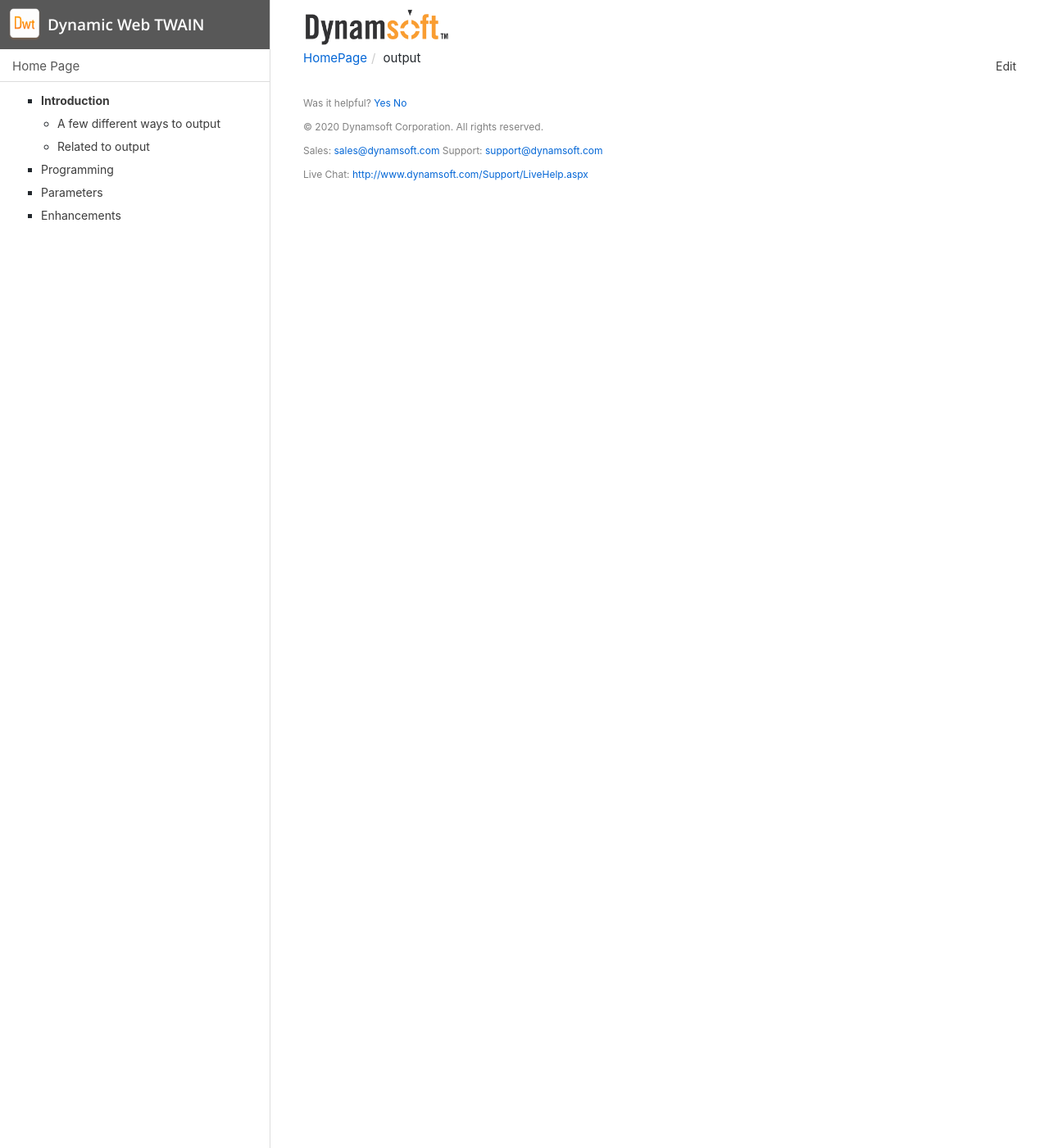
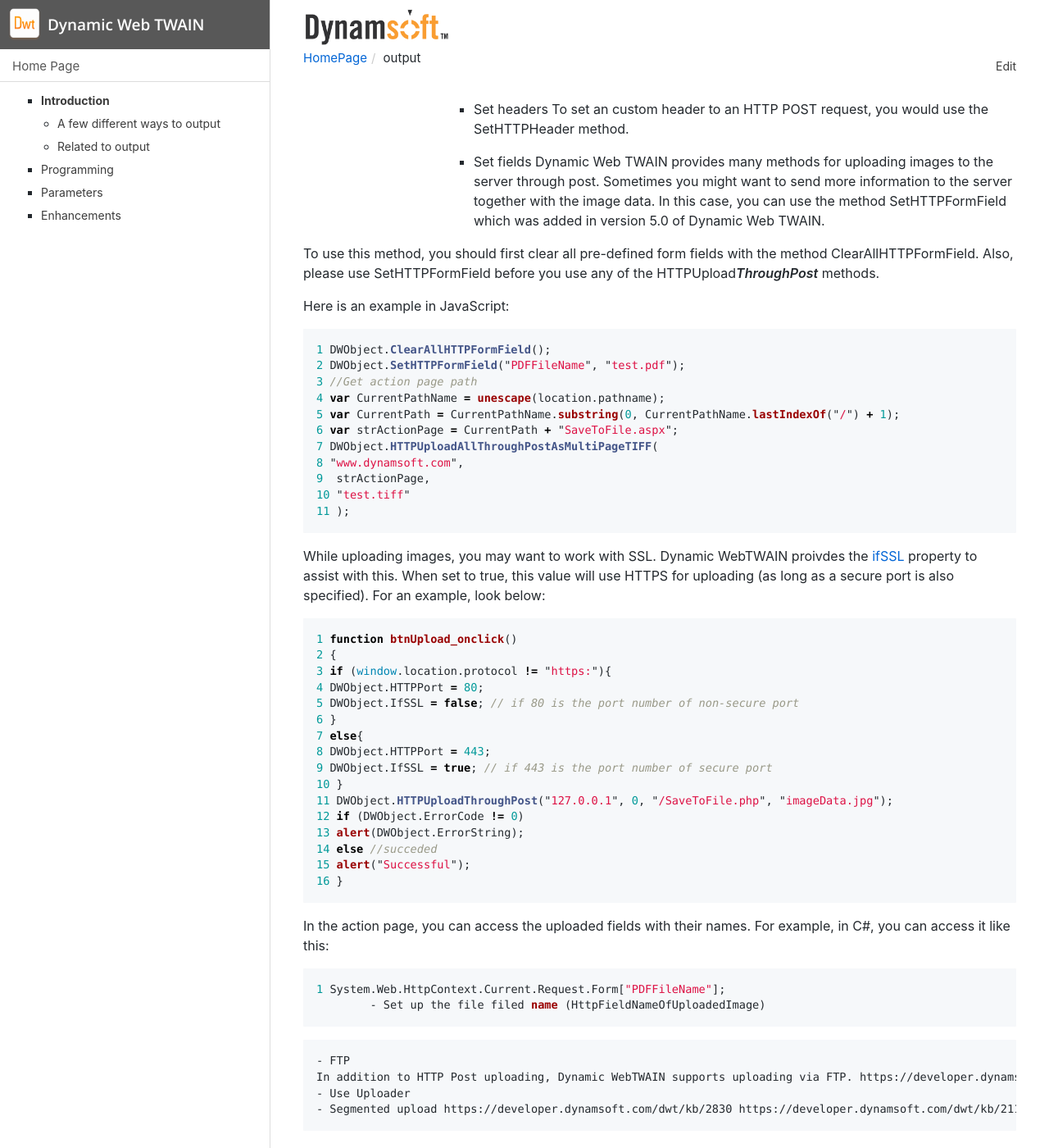
Before and after one commit to sprice89/dwt-docs, a Jekyll site: the page built from indepth/output.md, in a window 1280 px wide and 1400 px high, scrolled down 1170 px. Shown: the whole window at 82% size. Built offline with Jekyll 4.4.1, drawn with Linux system fonts in a browser that asks for light colours; comment, search, counter and statistics services are not loaded; before the commit the page ends 1425 px from its top, so only the background shows below that; some of the changed text lies outside the part shown.

Commit message:
Initial info on output.

````diff
--- a/indepth/output.md
+++ b/indepth/output.md
@@ -9,14 +9,44 @@ title: "TOADD"
 
 ## A few different ways to output
 
-- Print
-- Convert to Base64
-https://developer.dynamsoft.com/dwt/kb/develop-with-dynamic-web-twain/how-to-convert-scanned-images-to-base64-string
-- Convert to binary
+ Dynamic WebTWAIN allows for you to output scanned images into a variety of formats to meet your development needs.<br>
+
+- Print <br>
+
+You can print images loaded into DWT using either the [DWObject.Print()](../info/api/WebTwain_IO.html#print) method, or using the pre-defined print button in the [image editor](../info/api/WebTwain_Edit.html#showimageeditor).
+
+- Convert to Base64<br>
+You can use the [ConvertToBase64() method ](../info/api/WebTwain_IO.html#converttobase64)
+- Convert to a BLOB<br>
+You can use the [ConvertToBlob() method](../info/api/WebTwain_IO.html#ConvertToBlob)
 - Save locally
-    - Show dialog to save
-    - Save to absolute path
-    - Open dialog to get a path, then save to that path without a dialog (multiple images)
+    - Show dialog to save<br>
+        You can set the [IfShowFileDialog](../info/api/WebTwain_IO.html#ifshowfiledialog) property to true, which will show the open/save file dialog whenever you save an image within the DWT buffer
+
+    - Save to absolute path<br>
+        -Dynamsoft offers several functions to save your images to an absolute file path. Depending on what your exact needs are, you can choose from any of the following functions:<br>
+        - SaveAllAsMultiPageTIFF()<br>
+
+        - SaveAllAsPDF()	<br>
+
+        - SaveAsBMP()<br>
+
+        - SaveAsJPEG()	<br>
+
+        - SaveAsPDF()<br>
+
+        - SaveAsPNG()	<br>
+
+        - SaveAsTIFF()<br>
+
+        - SaveSelectedImagesAsMultiPagePDF()<br>
+
+        - SaveSelectedImagesAsMultiPageTIFF()<br>
+
+
+    - Open dialog to get a path, then save to that path without a dialog (multiple images) <br>
+
+
 https://developer.dynamsoft.com/dwt/kb/2122
 https://developer.dynamsoft.com/dwt/kb/2140
 https://developer.dynamsoft.com/dwt/kb/2532
@@ -24,9 +54,72 @@ https://developer.dynamsoft.com/dwt/kb/2532
     - HTTP
         - Set up the form
             - Set headers
+To set an custom header to an HTTP POST request, you would use the SetHTTPHeader method.
+
             - Set fields
+Dynamic Web TWAIN provides many methods for uploading images to the server through post. Sometimes you might want to send more information to the server together with the image data. In this case, you can use the method SetHTTPFormField which was added in version 5.0 of Dynamic Web TWAIN.
+
+To use this method, you should first clear all pre-defined form fields with the method ClearAllHTTPFormField. Also, please use SetHTTPFormField before you use any of the HTTPUpload***ThroughPost*** methods.
+
+Here is an example in JavaScript:
+```javascript
+1 DWObject.ClearAllHTTPFormField();
+2 DWObject.SetHTTPFormField("PDFFileName", "test.pdf");
+3 //Get action page path
+4 var CurrentPathName = unescape(location.pathname);
+5 var CurrentPath = CurrentPathName.substring(0, CurrentPathName.lastIndexOf("/") + 1);
+6 var strActionPage = CurrentPath + "SaveToFile.aspx";
+7 DWObject.HTTPUploadAllThroughPostAsMultiPageTIFF(
+8 "www.dynamsoft.com",
+9  strActionPage,
+10 "test.tiff"
+11 );
+```
+
+While uploading images, you may want to work with SSL. Dynamic WebTWAIN proivdes the [ifSSL](../info/api/WebTwain_IO.html#ifssl)
+ property to assist with this.
+When set to true, this value will use HTTPS for uploading (as long as a secure port is also specified). For an example, look below:
+```javascript
+1 function btnUpload_onclick()
+2 {
+3 if (window.location.protocol != "https:"){
+4 DWObject.HTTPPort = 80;
+5 DWObject.IfSSL = false; // if 80 is the port number of non-secure port
+6 }
+7 else{
+8 DWObject.HTTPPort = 443;
+9 DWObject.IfSSL = true; // if 443 is the port number of secure port
+10 }
+11 DWObject.HTTPUploadThroughPost("127.0.0.1", 0, "/SaveToFile.php", "imageData.jpg");
+12 if (DWObject.ErrorCode != 0)
+13 alert(DWObject.ErrorString);
+14 else //succeded
+15 alert("Successful");
+16 }
+```
+
+
+
+
+
+
+
+
+
+
+
+
+
+
+
+
+In the action page, you can access the uploaded fields with their names. For example, in C#, you can access it like this:
+```c#
+1 System.Web.HttpContext.Current.Request.Form["PDFFileName"];
         - Set up the file filed name (HttpFieldNameOfUploadedImage)
+```
     - FTP
+    In addition to HTTP Post uploading, Dynamic WebTWAIN supports uploading via FTP.
 https://developer.dynamsoft.com/dwt/kb/2621
 https://developer.dynamsoft.com/dwt/kb/2131
 https://developer.dynamsoft.com/dwt/kb/2737
````
